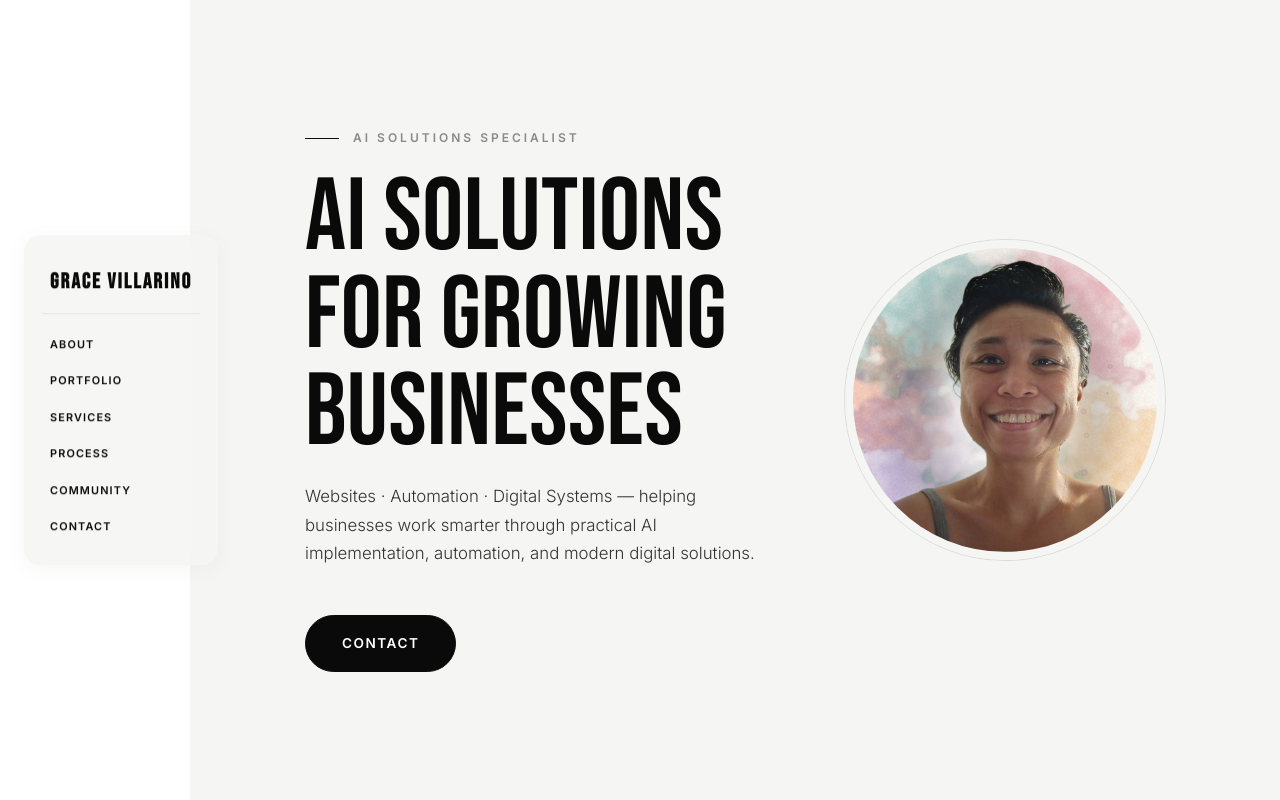
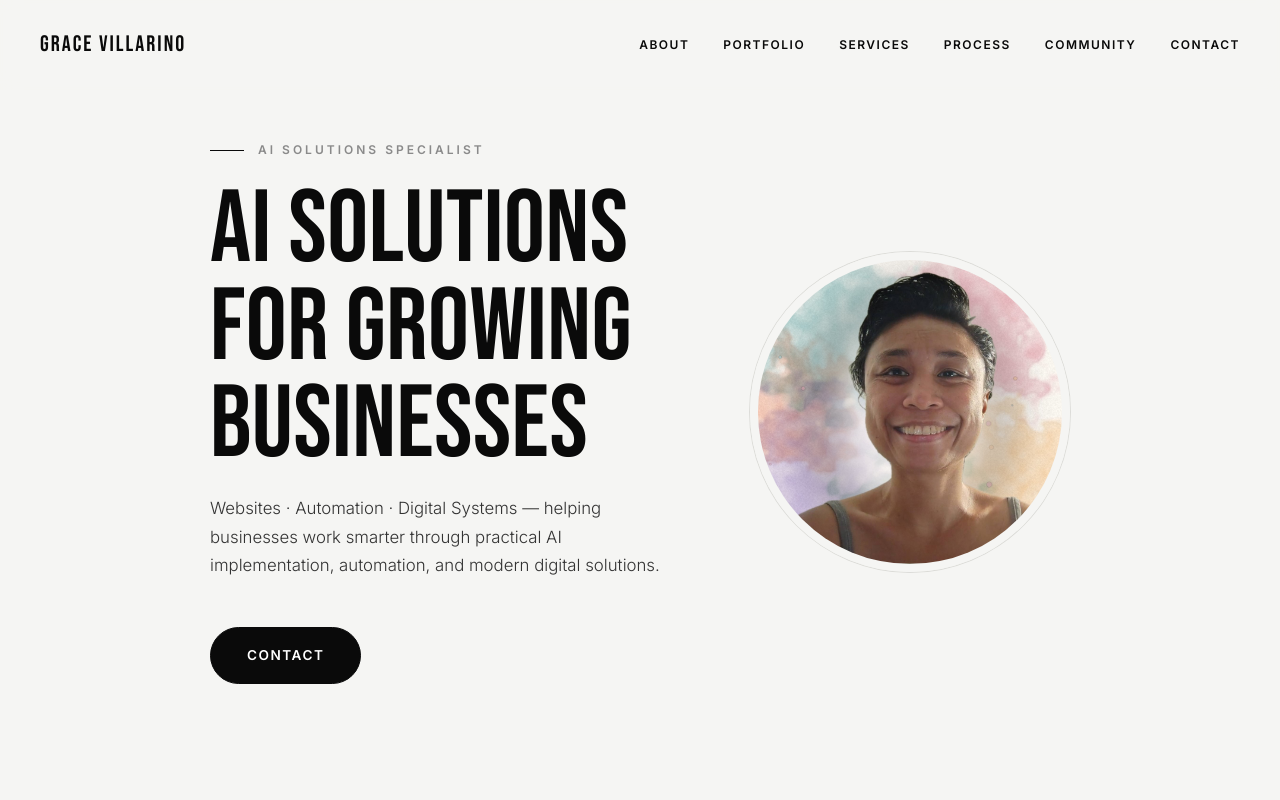
Before and after one commit to gracevillarino/ako, a plain HTML site: page index.html in a window 1280 px wide. Shown: the top 800 px of the page. Drawn offline with Linux system fonts and the light colour scheme.

Commit message:
Move logo and navigation menu back to top header

```diff
--- a/index.html
+++ b/index.html
@@ -40,8 +40,6 @@ line-height:1.7;
 color:var(--black);
 background:var(--white);
 overflow-x:hidden;
-padding-left:190px;
-padding-right:0;
 }
 
 .container{
@@ -145,7 +143,17 @@ color:var(--black);
 /* nav */
 
 header{
-display:none;
+position:fixed;
+top:0;
+left:0;
+right:0;
+z-index:200;
+display:flex;
+align-items:center;
+justify-content:space-between;
+padding:26px 40px;
+background:rgba(245,245,243,.85);
+backdrop-filter:blur(10px);
 }
 
 .logo{
@@ -157,50 +165,26 @@ text-decoration:none;
 }
 
 nav{
-position:fixed;
-top:50%;
-left:24px;
-z-index:190;
-width:auto;
-height:auto;
-padding:22px 18px;
-transform:translateY(-50%);
-background:rgba(245,245,243,.85);
-backdrop-filter:blur(10px);
-border-radius:16px;
-box-shadow:0 4px 24px rgba(0,0,0,.04);
-}
-
-nav .nav-logo{
-display:block;
-font-family:'Bebas Neue',sans-serif;
-font-size:1.35rem;
-letter-spacing:2px;
-color:var(--black);
-text-decoration:none;
-margin-bottom:14px;
-padding-bottom:12px;
-border-bottom:1px solid rgba(0,0,0,.08);
-white-space:nowrap;
+display:flex;
+align-items:center;
 }
 
 nav ul{
 display:flex;
-flex-direction:column;
 list-style:none;
-gap:4px;
+gap:34px;
 }
 
 nav a{
 display:block;
-padding:7px 8px;
 text-decoration:none;
 color:var(--black);
-font-size:.68rem;
+font-size:.75rem;
 font-weight:600;
-letter-spacing:1.15px;
-transition:color .2s ease, opacity .2s ease;
+letter-spacing:1.5px;
+transition:color .2s ease;
 }
+
 nav a:hover{
 color:var(--gray);
 }
@@ -280,7 +264,7 @@ min-height:100vh;
 display:flex;
 align-items:center;
 background:var(--off);
-padding:100px 0;
+padding-top:140px;
 }
 
 .hero-grid{
@@ -637,29 +621,15 @@ border-top:1px solid #222;
 }
 
 @media(max-width:960px){
-body{padding-left:0;padding-right:0;}
-header{
-position:fixed;
-top:0;
-left:0;
-right:0;
-z-index:200;
-display:flex;
-align-items:center;
-justify-content:space-between;
-padding:26px 40px;
-background:rgba(245,245,243,.85);
-backdrop-filter:blur(10px);
-}
-nav .nav-logo{display:none;}
-.hero{padding-top:140px;}
+header{padding:22px 25px;}
 .hero-grid,.two-col{grid-template-columns:1fr;}
 .hero-photo{justify-self:center;margin-top:50px;}
 .step-row{grid-template-columns:1fr;gap:10px;}
 .portfolio-grid{grid-template-columns:repeat(2,minmax(0,1fr));}
 .nav-toggle{display:flex;z-index:201;}
 nav{
-top:92px;right:20px;left:auto;width:min(280px,calc(100vw - 40px));height:auto;padding:0;transform:translateY(-8px);
+position:fixed;
+top:82px;right:20px;width:min(280px,calc(100vw - 40px));height:auto;padding:0;transform:translateY(-8px);
 background:rgba(255,255,255,.98);border:none;border-radius:16px;box-shadow:0 20px 60px rgba(0,0,0,.14);
 max-height:0;overflow:hidden;visibility:hidden;opacity:0;pointer-events:none;
 transition:max-height .35s ease,opacity .2s ease,transform .2s ease,visibility .35s;
@@ -689,11 +659,7 @@ h2{font-size:2.4rem;}
 <header>
 <a class="logo" href="#top">GRACE VILLARINO</a>
 
-<button class="nav-toggle" aria-label="Toggle menu" onclick="document.querySelector('nav').classList.toggle('open');document.body.classList.toggle('nav-open')"><span></span></button>
-</header>
-
 <nav>
-<a class="logo nav-logo" href="#top">GRACE VILLARINO</a>
 <ul>
 <li><a href="#about" onclick="document.querySelector('nav').classList.remove('open');document.body.classList.remove('nav-open')">ABOUT</a></li>
 <li><a href="#portfolio" onclick="document.querySelector('nav').classList.remove('open');document.body.classList.remove('nav-open')">PORTFOLIO</a></li>
@@ -703,6 +669,9 @@ h2{font-size:2.4rem;}
 <li><a href="#contact" onclick="document.querySelector('nav').classList.remove('open');document.body.classList.remove('nav-open')">CONTACT</a></li>
 </ul>
 </nav>
+
+<button class="nav-toggle" aria-label="Toggle menu" onclick="document.querySelector('nav').classList.toggle('open');document.body.classList.toggle('nav-open')"><span></span></button>
+</header>
 
 <section class="hero" id="top">
 
```
